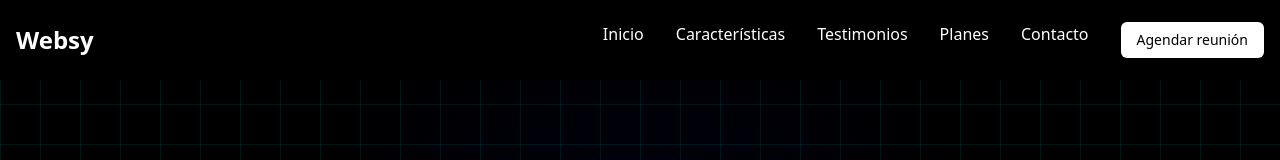
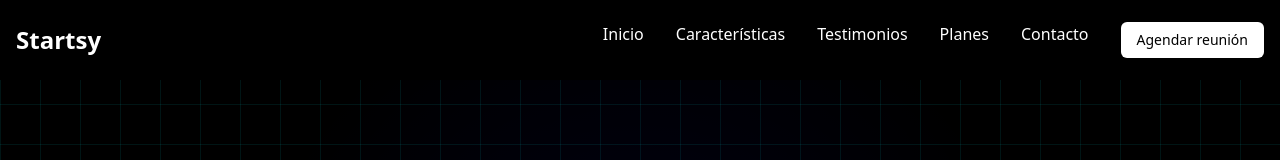
Before and after one commit to PabloRecDev/Weblisy, a React (Vite) app: page / in a window 1280 px wide. Shown: the top 160 px of the page. Built offline with nearby package versions, Linux system fonts and the light colour scheme.

Commit message:
Primer commit

```diff
--- a/src/App.jsx
+++ b/src/App.jsx
@@ -21,7 +21,7 @@
         <div className="container mx-auto max-w-6xl">
           <div className="flex flex-col md:flex-row justify-between items-center">
             <div className="mb-4 md:mb-0">
-              <h3 className="text-xl font-bold text-white">Websy</h3>
+              <h3 className="text-xl font-bold text-white">StartSy</h3>
               <p className="text-white opacity-80">Innovación y simplicidad en cada aplicación</p>
             </div>
             <div className="flex space-x-6">
--- a/src/components/Navbar.jsx
+++ b/src/components/Navbar.jsx
@@ -12,7 +12,7 @@
     <nav className="fixed top-0 left-0 right-0 z-50 bg-black border-white/10">
       <div className="container mx-auto px-4">
         <div className="flex items-center justify-between h-16 md:h-20">
-          <div className="text-white font-bold text-xl md:text-2xl">Websy</div>
+          <div className="text-white font-bold text-xl md:text-2xl">Startsy</div>
           <div className="md:hidden">
             <button onClick={toggleMenu} className="text-white focus:outline-none">
               <svg className="w-6 h-6" fill="none" stroke="currentColor" viewBox="0 0 24 24" xmlns="http://www.w3.org/2000/svg">
```
